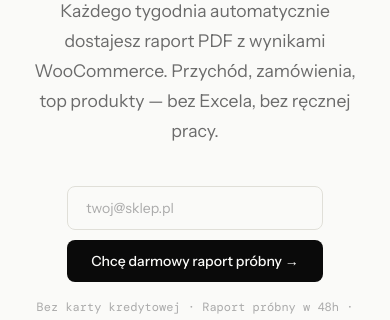
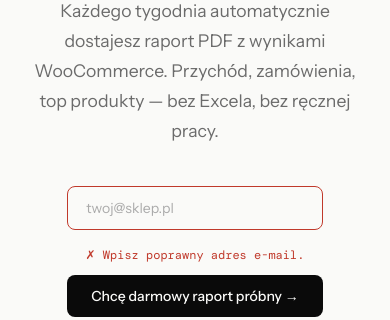
Before and after one commit to adamszczepaniak57/raportkit, a plain HTML site: page index.html in a window 390 px wide. Both pictures are taken after a click on the button "Chcę darmowy raport próbny →". Shown: the part 511-831 px from the top of the page. Drawn offline with nearby package versions, Linux system fonts and the light colour scheme.

Commit message:
Update index.html

```diff
--- a/index.html
+++ b/index.html
@@ -333,25 +333,27 @@ footer{text-align:center;padding:2rem;font-size:12px;color:#aaa;font-family:var(
 
 <script>
 function zapisz(inputId, msgId) {
-  const val = document.getElementById(inputId).value.trim();
-  if (!val || !val.includes('@')) { alert('Wpisz poprawny adres e-mail.'); return; }
+  const input = document.getElementById(inputId);
+  const val = input.value.trim();
+  const errorId = inputId + '-error';
+  let error = document.getElementById(errorId);
+  if (!error) {
+    error = document.createElement('p');
+    error.id = errorId;
+    error.style.cssText = 'color:#c0392b;font-size:12px;margin-top:6px;font-family:var(--mono)';
+    input.parentNode.insertBefore(error, input.nextSibling);
+  }
+  if (!val || !val.includes('@')) {
+    error.textContent = '✗ Wpisz poprawny adres e-mail.';
+    input.style.borderColor = '#c0392b';
+    return;
+  }
+  error.textContent = '';
+  input.style.borderColor = '';
   document.getElementById(msgId).style.display = 'block';
-  document.getElementById(inputId).style.display = 'none';
-  // Tu podłącz swoje API / Tally / Mailchimp
-  window.location.href = 'https://tally.so/r/Gx5odj';
+  input.style.display = 'none';
+  window.location.href = 'https://tally.so/r/TWOJ_ID';
 }
-function toggleFaq(el) {
-  el.classList.toggle('open');
-}
-// Animate on scroll
-const observer = new IntersectionObserver((entries) => {
-  entries.forEach(e => { if(e.isIntersecting) e.target.style.opacity = '1'; });
-}, { threshold: 0.1 });
-document.querySelectorAll('.problem-card,.step,.stat-box').forEach(el => {
-  el.style.opacity = '0';
-  el.style.transition = 'opacity .5s ease';
-  observer.observe(el);
-});
 </script>
 </body>
 </html>
```
